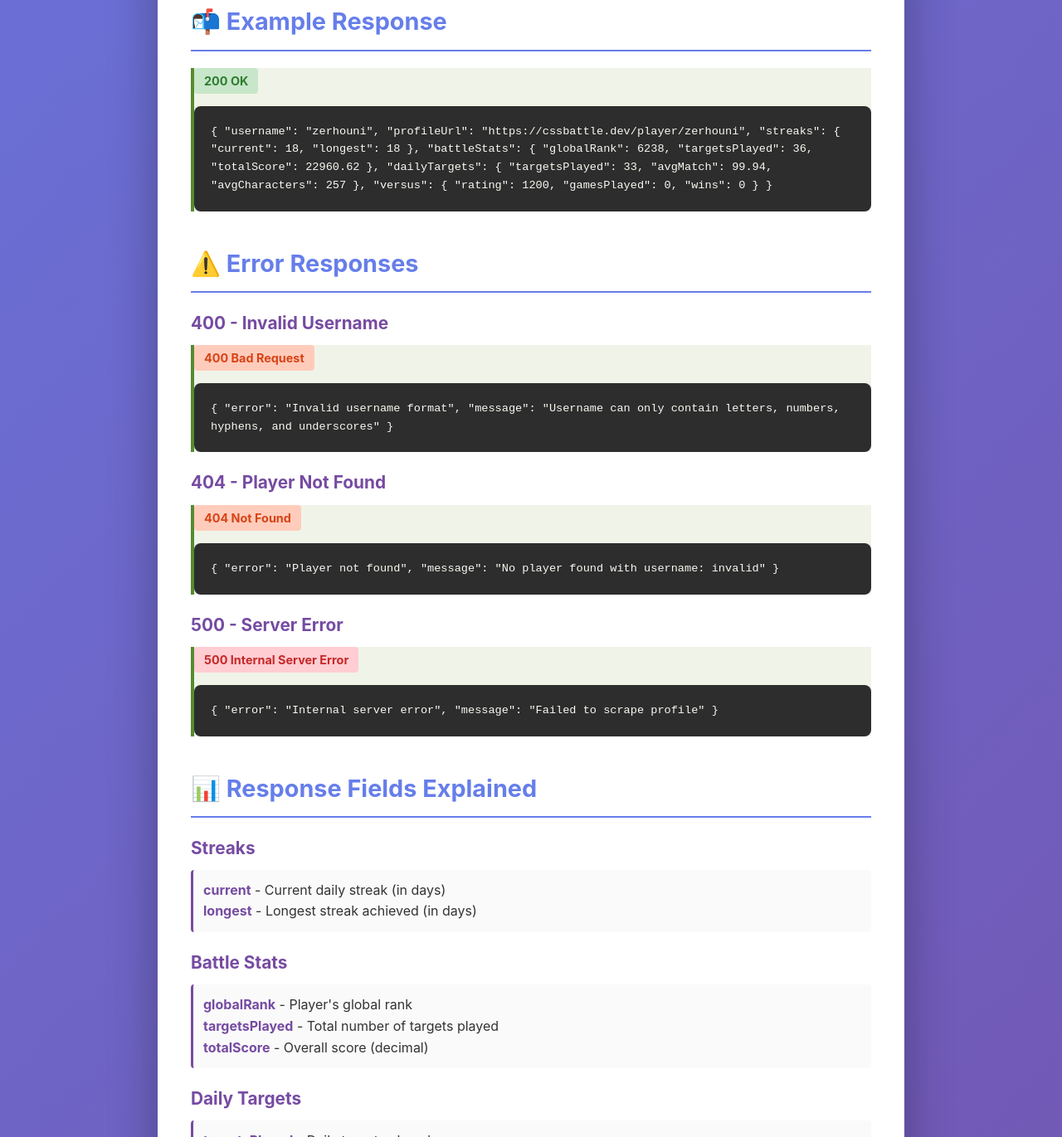
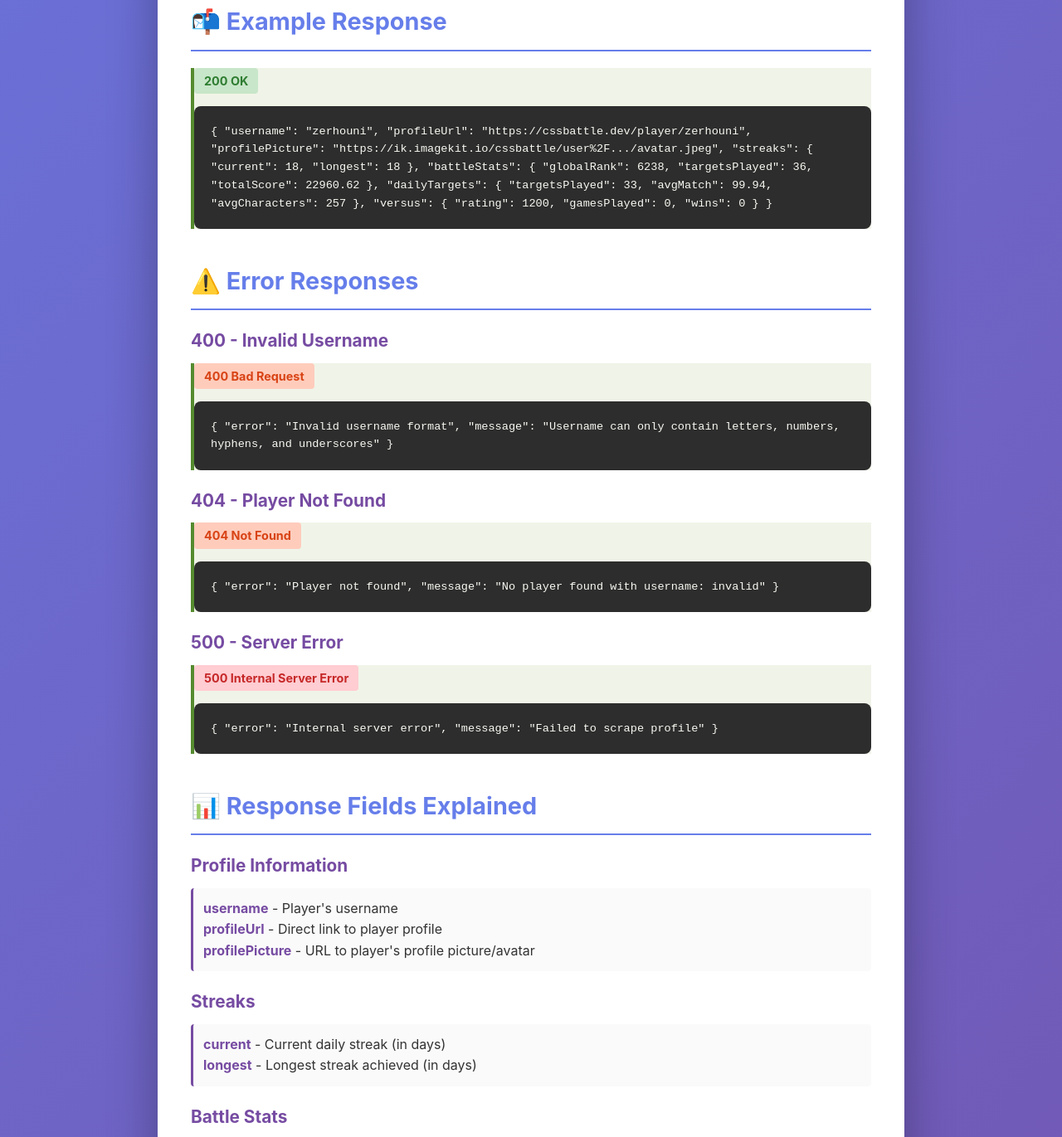
Before and after one commit to ydxj/cssbattle-api, a website: page public/index.html in a window 1280 px wide. Shown: the part 1797-3168 px from the top of the page at 83% size. Drawn offline with Linux system fonts and the light colour scheme.

Commit message:
feat: add profile picture field and explanation to player response

```diff
--- a/public/index.html
+++ b/public/index.html
@@ -329,6 +329,7 @@ fetch('/api/player/zerhouni')
 {
   "username": "zerhouni",
   "profileUrl": "https://cssbattle.dev/player/zerhouni",
+  "profilePicture": "https://ik.imagekit.io/cssbattle/user%2F.../avatar.jpeg",
   "streaks": {
     "current": 18,
     "longest": 18
@@ -394,6 +395,13 @@ fetch('/api/player/zerhouni')
       <!-- Response Fields -->
       <section>
         <h2>📊 Response Fields Explained</h2>
+
+        <h3>Profile Information</h3>
+        <div class="param">
+          <strong>username</strong> - Player's username<br>
+          <strong>profileUrl</strong> - Direct link to player profile<br>
+          <strong>profilePicture</strong> - URL to player's profile picture/avatar
+        </div>
 
         <h3>Streaks</h3>
         <div class="param">
```
